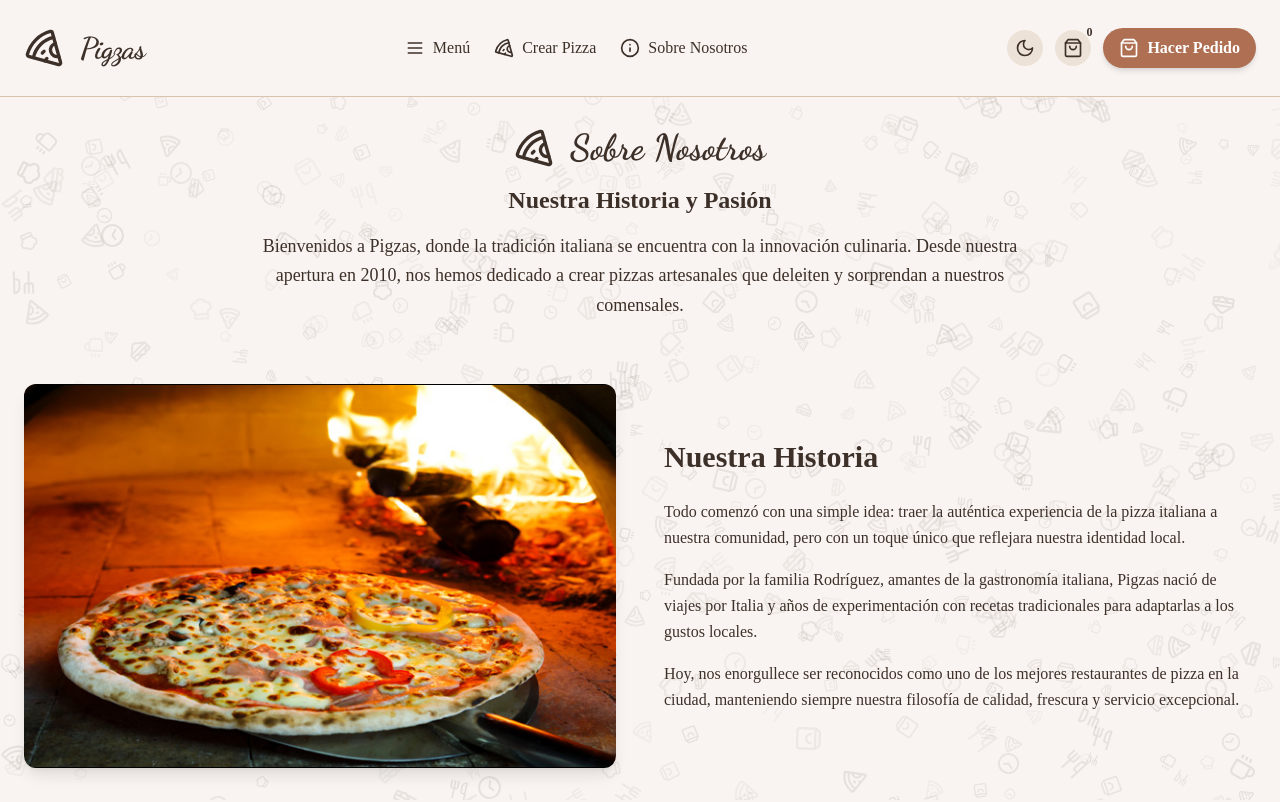
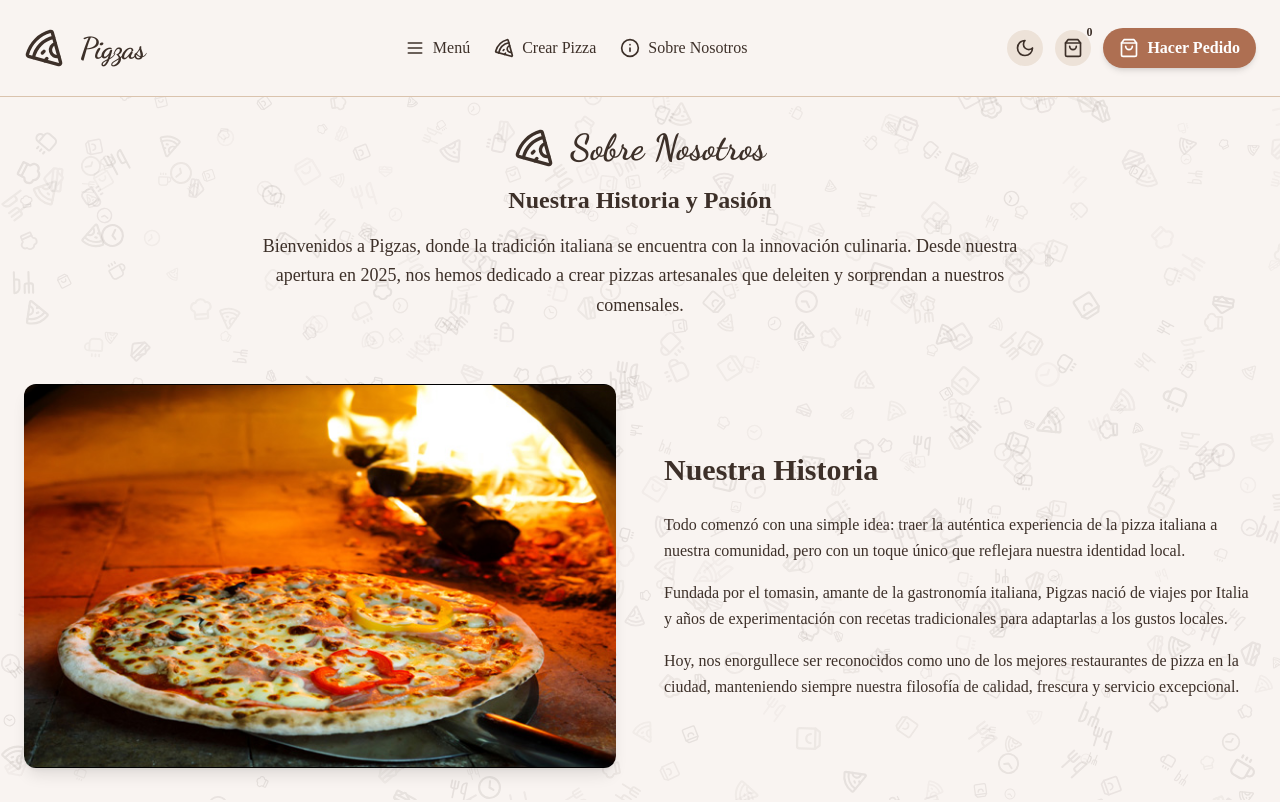
Before and after one commit to T0m4s1n/pigzas, a Next.js app: page /About in a window 1280 px wide. Shown: the top 802 px of the page. Built offline with nearby package versions, Linux system fonts and the light colour scheme; a web font is replaced by a local one.

Commit message:
final commit v2

```diff
--- a/app/About/page.tsx
+++ b/app/About/page.tsx
@@ -59,7 +59,7 @@ export default function AboutUs() {
           </h2>
           <p className="text-lg max-w-3xl mx-auto leading-relaxed">
             Bienvenidos a Pigzas, donde la tradición italiana se encuentra con la innovación culinaria.
-            Desde nuestra apertura en 2010, nos hemos dedicado a crear pizzas artesanales que deleiten
+            Desde nuestra apertura en 2025, nos hemos dedicado a crear pizzas artesanales que deleiten
             y sorprendan a nuestros comensales.
           </p>
         </motion.section>
@@ -84,7 +84,7 @@ export default function AboutUs() {
               comunidad, pero con un toque único que reflejara nuestra identidad local.
             </p>
             <p className="text-[var(--foreground-muted)] mb-4 leading-relaxed">
-              Fundada por la familia Rodríguez, amantes de la gastronomía italiana, Pigzas nació de viajes por
+              Fundada por el tomasin, amante de la gastronomía italiana, Pigzas nació de viajes por
               Italia y años de experimentación con recetas tradicionales para adaptarlas a los gustos locales.
             </p>
             <p className="text-[var(--foreground-muted)] leading-relaxed">
```
